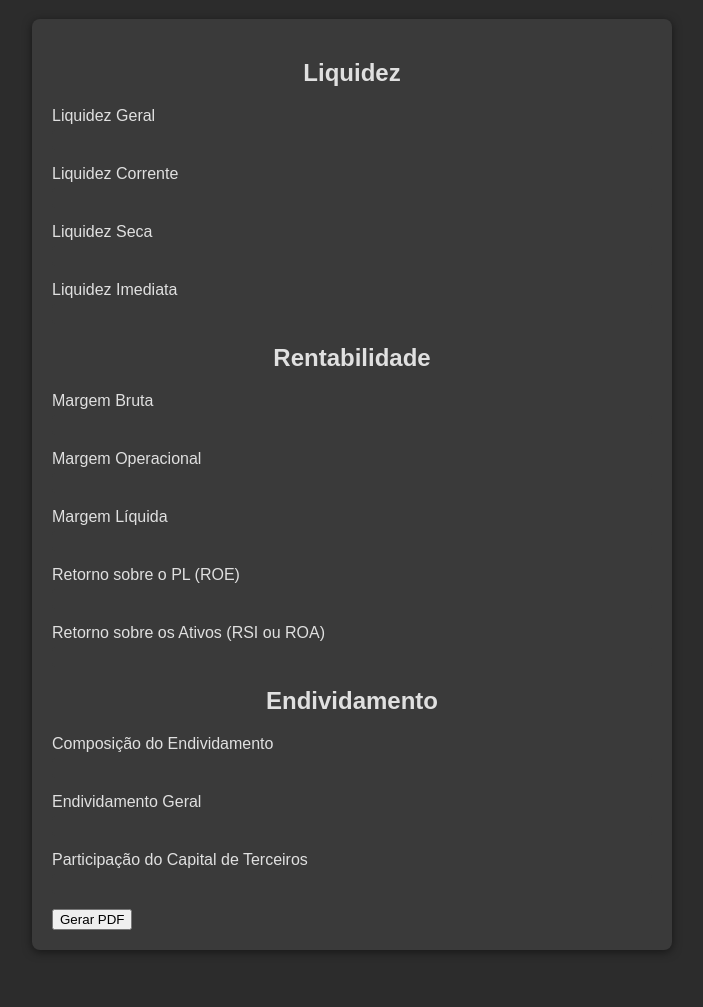
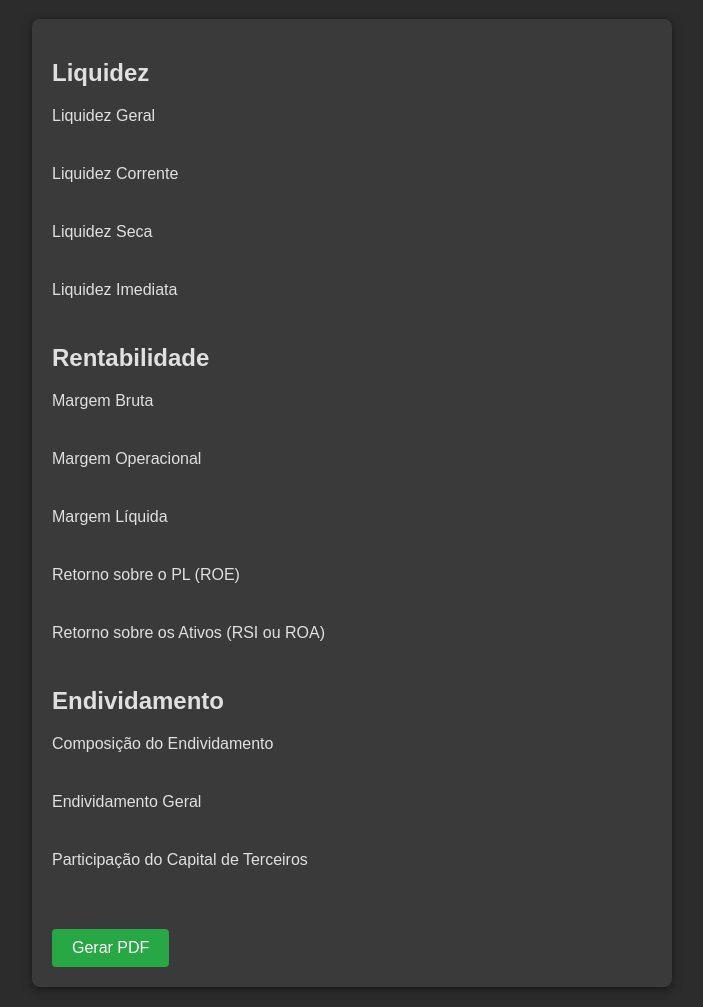
Before and after one commit to IgorDF02/calculadora, a plain HTML site: page valores.html in a window 1280 px wide. Shown: the part 81-1088 px from the top of the page, without its empty margins (288-991 px from the left). Before the commit the page ends 1051 px from the top, so only its background shows below. Drawn offline with Linux system fonts and the light colour scheme.

Commit message:
Update styles.css

```diff
--- a/styles.css
+++ b/styles.css
@@ -58,34 +58,6 @@ button:hover {
 }
 
 
-/* resultados*/
-body {
-    font-family: Arial, sans-serif;
-    background-color: #2c2c2c;
-    color: white;
-    margin: 0;
-    padding: 20px;
-}
-
-h1 {
-    text-align: center;
-    color: #f0f0f0;
-}
-
-h2 {
-    text-align: center;
-    color: #28a745;
-}
-
-.container {
-    max-width: 600px;
-    margin: auto;
-    background-color: #3a3a3a;
-    padding: 20px;
-    border-radius: 8px;
-    box-shadow: 0 2px 10px rgba(0, 0, 0, 0.5);
-}
-
 /* Valores */
 
 body {
@@ -127,6 +99,26 @@ span#rol, span#lair, span#ativo_t, span#passivo_t {
     background-color: #4a4a4a;
 }
 
+input[type="submit"] {
+    background-color: #28a745;
+    color: white;
+    border: none;
+    padding: 10px 20px;
+    border-radius: 4px;
+    cursor: pointer;
+    font-size: 1em;
+    transition: background-color 0.3s;
+    margin-top: 20px;
+}
+
+input[type="submit"]:hover {
+    background-color: #218838;
+}
+
+input[type="submit"]:active {
+    background-color: #1e7e34;
+}
+
 @media (max-width: 600px) {
     body {
         padding: 10px;
```
